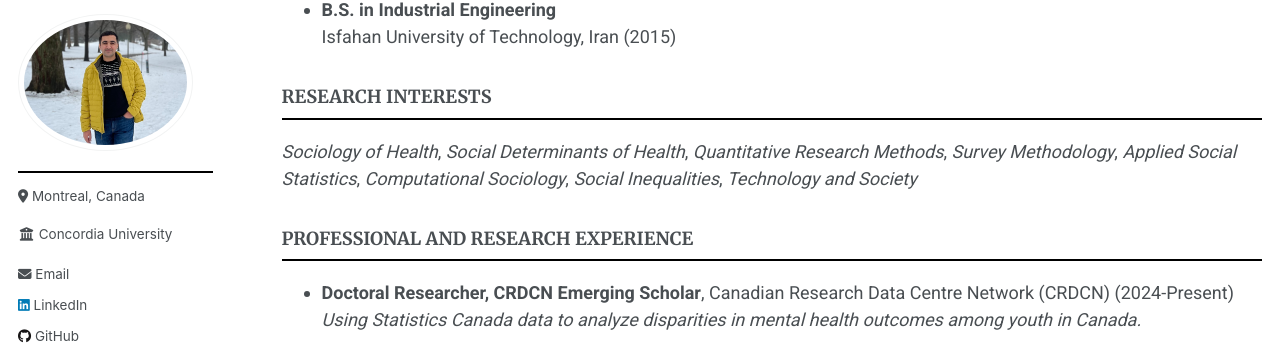
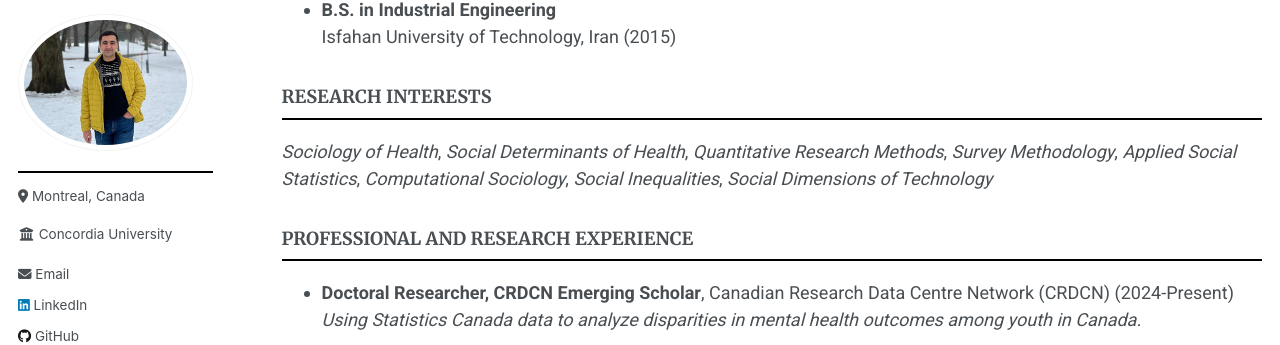
Before and after one commit to Mohsnmonji/mohsnmonji.github.io, a Jekyll site: the page built from _pages/Curriculum Vitae.md, in a window 1280 px wide and 900 px high, scrolled down 418 px. Shown: the part 92-437 px from the top of the window. Built offline with Jekyll 4.4.1, drawn with Linux system fonts in a browser that asks for light colours.

Commit message:
Update Curriculum Vitae.md

```diff
--- a/_pages/Curriculum Vitae.md
+++ b/_pages/Curriculum Vitae.md
@@ -31,7 +31,7 @@ redirect_from:
   Isfahan University of Technology, Iran (2015)
 
 ### RESEARCH INTERESTS
-*Sociology of Health*, *Social Determinants of Health*, *Quantitative Research Methods*, *Survey Methodology*, *Applied Social Statistics*, *Computational Sociology*, *Social Inequalities*, *Technology and Society*
+*Sociology of Health*, *Social Determinants of Health*, *Quantitative Research Methods*, *Survey Methodology*, *Applied Social Statistics*, *Computational Sociology*, *Social Inequalities*, *Social Dimensions of Technology*
 
 ### PROFESSIONAL AND RESEARCH EXPERIENCE
 - **Doctoral Researcher, CRDCN Emerging Scholar**, Canadian Research Data Centre Network (CRDCN) (2024-Present)
```
